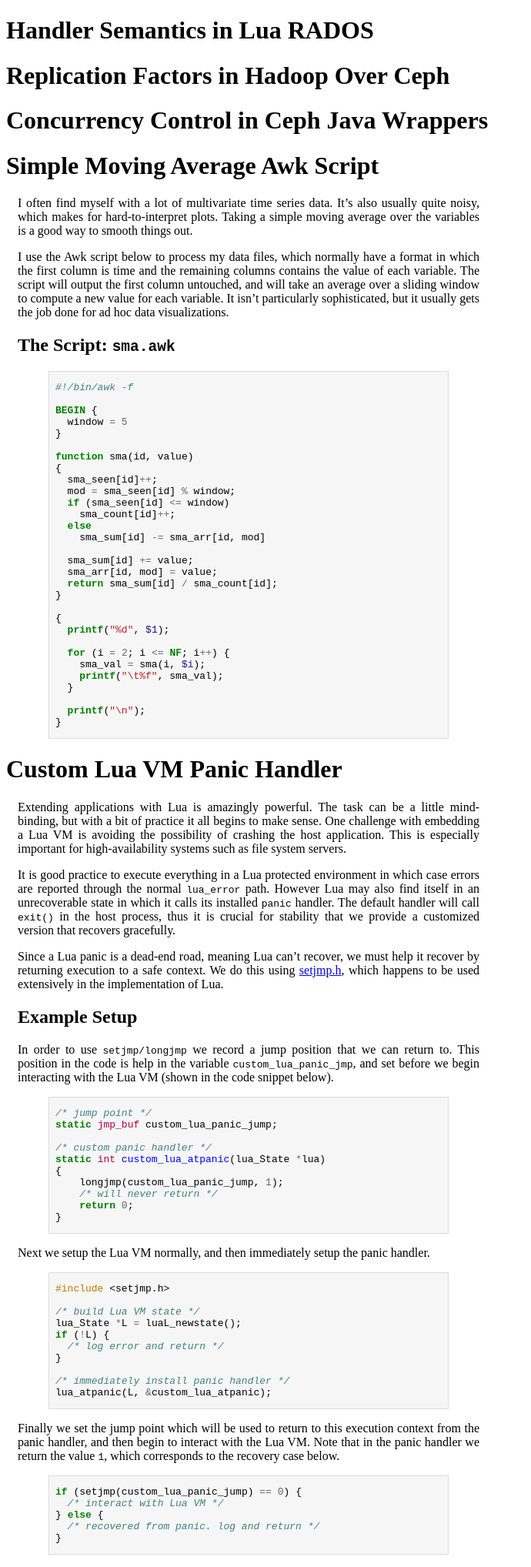
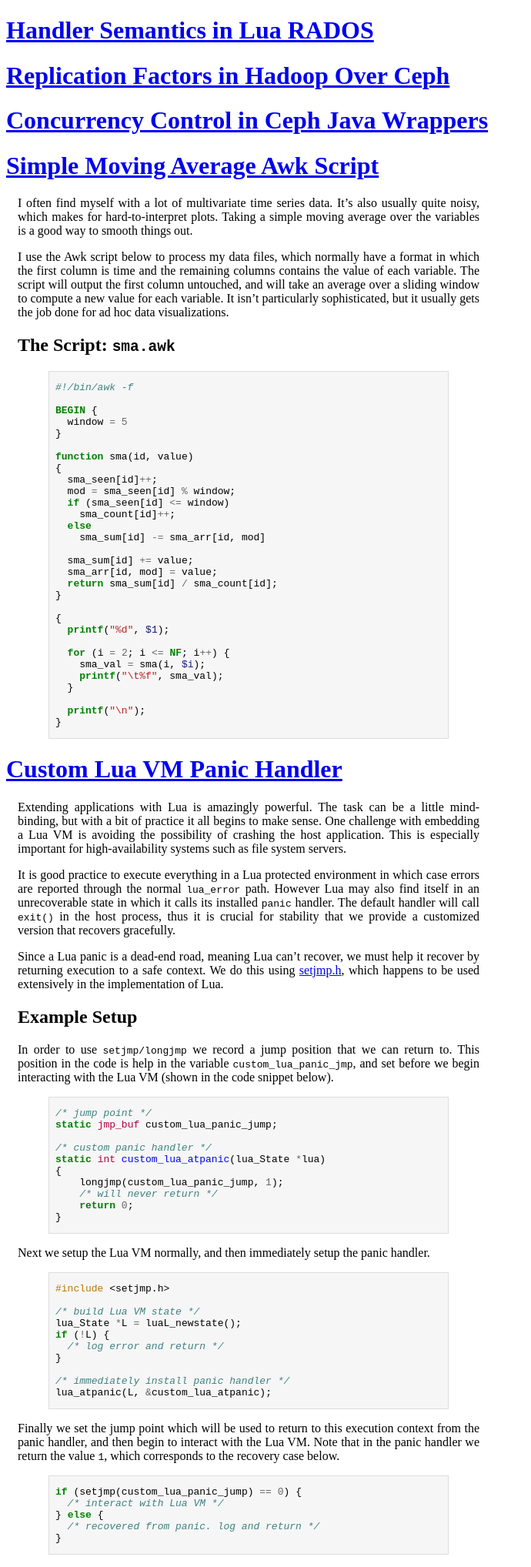
Before and after one commit to ghpages/noahdesu.github.com, a Jekyll site: the page built from index.html, in a window 1280 px wide. Shown: the whole page at 77% size, without its empty margins (0-690 px from the left). Built offline with Jekyll 4.4.1, drawn with Linux system fonts in a browser that asks for light colours; Markdown is read by kramdown in place of the engine named in the settings.

Commit message:
style: add links to post pages

```diff
--- a/index.html
+++ b/index.html
@@ -5,7 +5,7 @@
 
 {% for post in site.posts offset: 0 %}
 
-<h1>{{ post.title }}</h1>
+<h1><a href="{{ post.url }}">{{ post.title }}</a></h1>
 
 <div style="margin-left: 15px; width: 600px; text-align:justify;">
   {{ post.content }}
```
